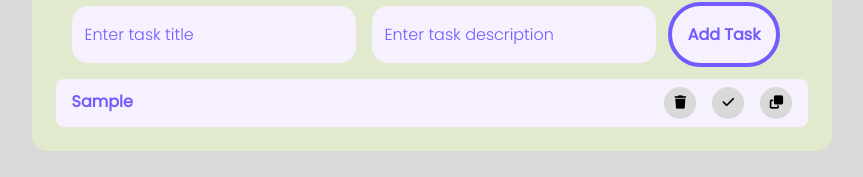
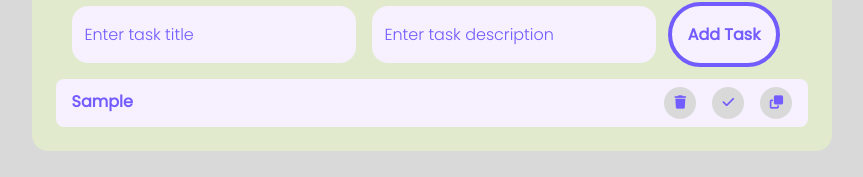
Before and after one commit to codersam10/todo-list-react, a React (Vite) app: page / in a window 1280 px wide. Both pictures are taken after typing "Sample", "Sample" into the empty fields and a click on the button "Add Task". Shown: the part 106-283 px from the top of the page, without its empty margins (208-1071 px from the left). Built offline with nearby package versions, Linux system fonts and the light colour scheme.

Commit message:
style- add font color for input text

```diff
--- a/src/App.css
+++ b/src/App.css
@@ -187,6 +187,7 @@ h1 {
   }
   .options-icon-wrapper {
     background-color: var(--light-background-color);
+    color: var(--light-primary-color);
   }
   .list-title {
     color: var(--light-primary-color);
@@ -234,6 +235,7 @@ h1 {
   }
   .options-icon-wrapper {
     background-color: var(--dark-background-color);
+    color: var(--dark-primary-color);
   }
   .list-title {
     color: var(--dark-primary-color);
```
